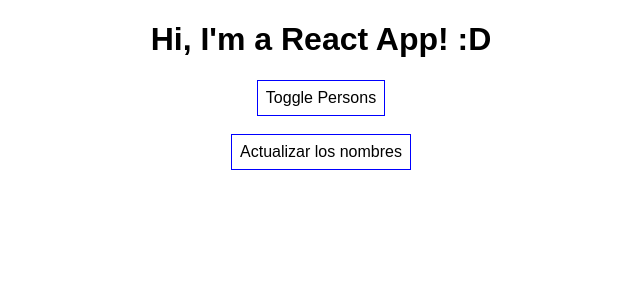
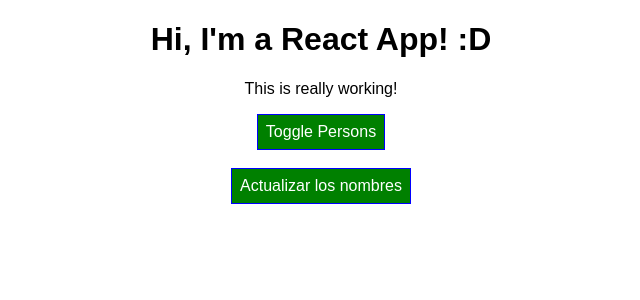
Before and after one commit to avasquez-ve/react-app-learning, a React (Create React App) app: page / in a window 1280 px wide. Shown: the top 300 px of the page, without its empty margins (319-959 px from the left). Built offline with nearby package versions, Linux system fonts and the light colour scheme.

Commit message:
Se agregaron clases dinámicamente

```diff
--- a/src/App.js
+++ b/src/App.js
@@ -28,15 +28,19 @@
     const personIndex = this.state.persons.findIndex(p => {
       return p.id === id;
     })
-
+    //Se copia la persona segun el indice
     const person = {
       ...this.state.persons[personIndex]
     }
+    //Se cambia el nombre con el escrito en el input
     person.name = event.target.value;
 
+    //Se copia el state
     const persons = [...this.state.persons]
+    //Se reemplaza la persona del indice con el nuevo valor
     persons[personIndex] = person;
 
+    //Se actualiza el state con la nueva persona
     this.setState({ persons: persons })
   }
 
@@ -58,7 +62,8 @@
 
   render() {
     const style = {
-      backgroundColor: "white",
+      backgroundColor: "green",
+      color: "white",
       font: "inherit",
       border: "1px solid blue",
       padding: "8px",
@@ -82,16 +87,28 @@
           }
         </div>
       );
+
+      style.backgroundColor = "red";
+    }
+
+    const classes = [];
+    if(this.state.persons.length <= 2) {
+      classes.push("red");
+    }
+    if(this.state.persons.length <= 1){
+      classes.push("bold");
     }
 
     return (
       <div className="App">
         <h1>Hi, I'm a React App! :D</h1>
-
+        <p className={classes.join(" ")}>This is really working!</p>
         <button
         style={style}
         onClick={this.togglePersonsHandler} >Toggle Persons</button>
+
         <br/><br/>
+
         <button
         style={style}
         onClick={this.switchNameHandler.bind(this, "Jojoto Con Queso!!!")} >Actualizar los nombres</button>
--- a/src/Person/Person.css
+++ b/src/Person/Person.css
@@ -6,3 +6,10 @@
     padding: 16px;
     text-align: center;
 }
+
+.red {
+    color: red;
+}
+.bold{
+    font-weight: bold;
+}
```
